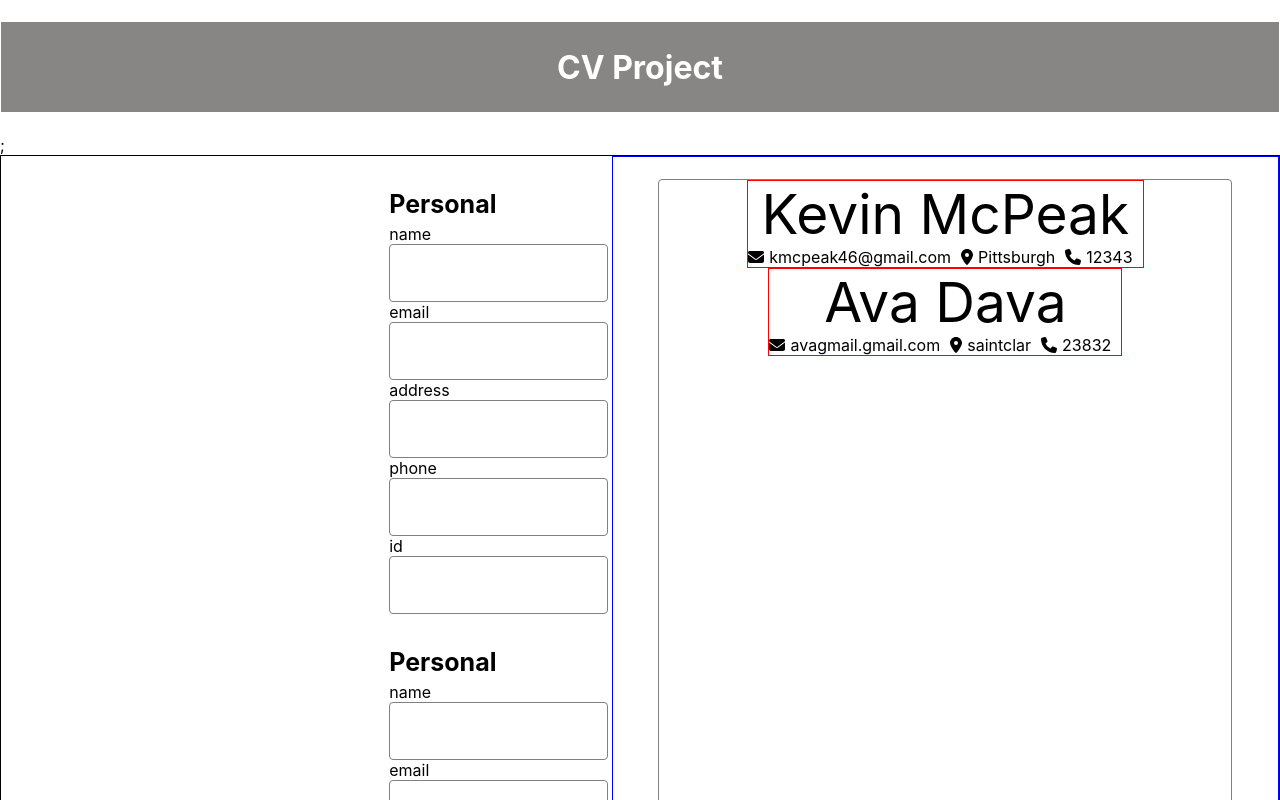
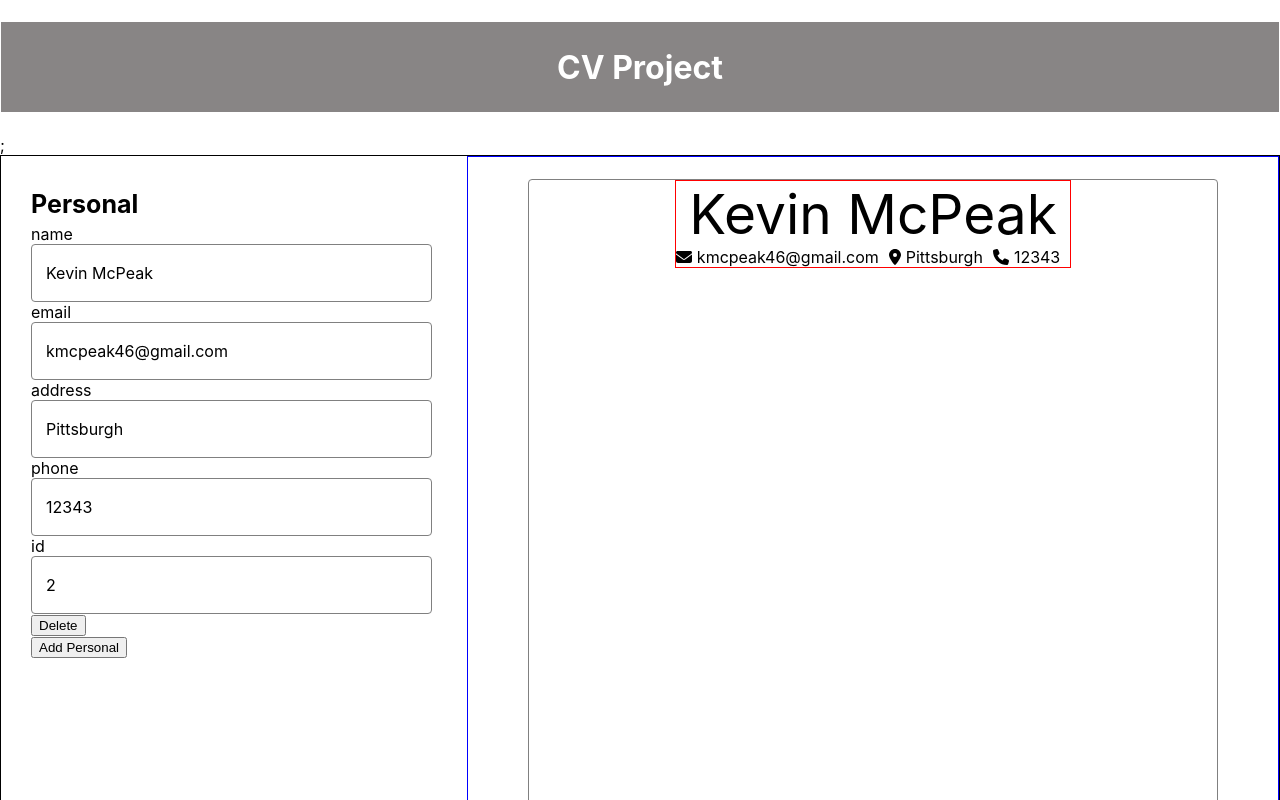
Before and after one commit to kpgh46/coverproject, a React (Create React App) app: page / in a window 1280 px wide. Shown: the top 800 px of the page. Built offline with nearby package versions, Linux system fonts and the light colour scheme.

Commit message:
added delete functionality

```diff
--- a/src/App.js
+++ b/src/App.js
@@ -8,7 +8,7 @@ import {
 	faPhone,
 	faLocationDot,
 } from "@fortawesome/free-solid-svg-icons";
-import { isContentEditable } from "@testing-library/user-event/dist/utils";
+// import { isContentEditable } from "@testing-library/user-event/dist/utils";
 
 function App() {
 	const mailIcon = (
@@ -29,14 +29,7 @@ function App() {
 			email: "kmcpeak46@gmail.com",
 			address: "Pittsburgh",
 			phone: "12343",
-			id: uniqid(),
-		},
-		{
-			name: "Ava Dava",
-			email: "avagmail.gmail.com",
-			address: "saintclar",
-			phone: "23832",
-			id: uniqid(),
+			id: 2,
 		},
 	]);
 
@@ -61,7 +54,7 @@ function App() {
 			</section>
 		);
 	});
-	console.log(personaldata);
+	// console.log(personaldata);
 
 	function updatePreview(event) {
 		setPersonalData((prevData) =>
@@ -77,22 +70,47 @@ function App() {
 		return (
 			<div>
 				<Entry
-					key={item.id}
 					text={Object.entries(item)}
 					entryHeader="Personal"
 					id={item.id}
 					updatePreview={updatePreview}
+					key={item.id}
+					removePersonal={removePersonal}
 				/>
 			</div>
 		);
 	});
 
+	function addPersonal() {
+		let newSection = {
+			name: "",
+			email: "",
+			address: "",
+			phone: "",
+			id: uniqid(),
+		};
+
+		setPersonalData((oldData) => {
+			return [...oldData, newSection];
+		});
+	}
+
+	function removePersonal(event, id) {
+		event.stopPropagation();
+
+		setPersonalData((oldData) => oldData.filter((item) => item.id !== id));
+	}
+
 	return (
 		<div>
 			<h1 className="header">CV Project </h1>;
 			<div className="main">
-				<div className="entry"></div>
-				<div>{personalEntry}</div>
+				<div className="entry">
+					<div>
+						{personalEntry}
+						<button onClick={addPersonal}>Add Personal</button>
+					</div>
+				</div>
 				<div className="preview">
 					<div className="preview-container">{personal}</div>
 				</div>
--- a/src/components/Entry.js
+++ b/src/components/Entry.js
@@ -1,8 +1,6 @@
 import React from "react";
 
 export default function Entry(props) {
-	console.log(props.id);
-
 	let textInputs = props.text.map((field) => {
 		return (
 			<div>
@@ -13,6 +11,7 @@ export default function Entry(props) {
 					type="text"
 					for={field[1]}
 					id={props.id}
+					value={field[1]}
 				></input>
 			</div>
 		);
@@ -23,6 +22,11 @@ export default function Entry(props) {
 			<h4 className="entry-header">{props.entryHeader}</h4>
 			<div className="entry-section">
 				<form>{textInputs}</form>
+				<button
+					onClick={(event) => props.removePersonal(event, props.id)}
+				>
+					Delete
+				</button>
 			</div>
 		</div>
 	);
```
